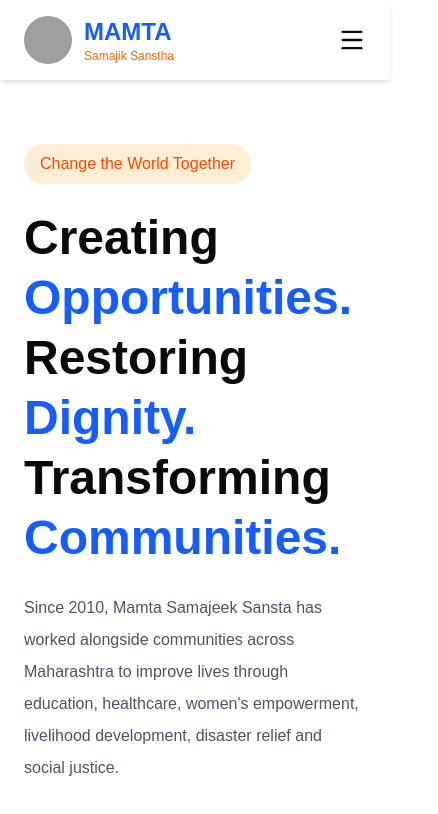
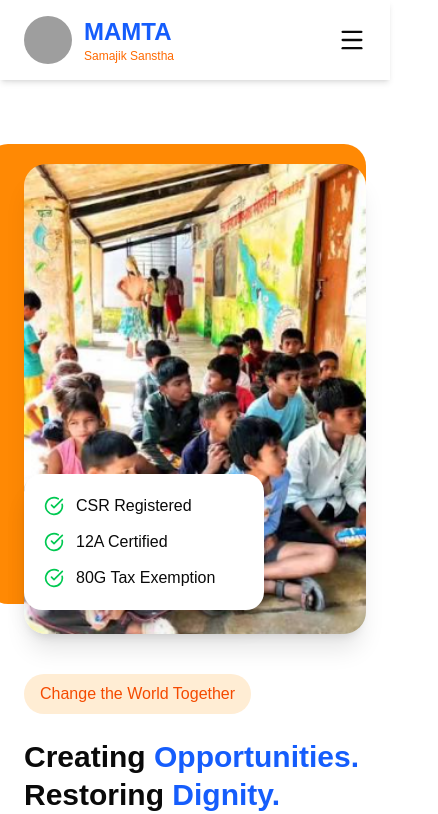
Before and after one commit to catlium/mamta, a React (Vite) app: page / in a window 390 px wide. Shown: the top 814 px of the page, 438 px wide, since content can reach past the window. Built offline with nearby package versions, Linux system fonts and the light colour scheme; grey boxes are pictures that could not be loaded.

Commit message:
style: main layout added

```diff
--- a/eslint.config.js
+++ b/eslint.config.js
@@ -20,11 +20,13 @@
       globals: globals.browser,
     },
     rules: {
+        "react-hooks/set-state-in-effect": "off",
       "react-refresh/only-export-components": [
         "warn",
         {
           allowConstantExport: true,
         },
+
       ],
     },
   },
--- a/src/components/hero.tsx
+++ b/src/components/hero.tsx
@@ -5,7 +5,7 @@
   return (
     <section
       id="home"
-      className="max-w-7xl mx-auto px-6 py-16 flex flex-col md:flex-row items-center justify-between gap-10"
+      className="max-w-7xl mx-auto px-6 py-16 flex flex-col-reverse md:flex-row items-center justify-between gap-10"
     >
       {/* Left Side */}
       <div className="md:w-1/2">
@@ -13,7 +13,7 @@
           Change the World Together
         </p>
 
-        <h1 className="text-5xl font-bold mt-6 leading-tight">
+        <h1 className="text-3xl md:text-4xl lg:text-5xl font-bold mt-6 leading-tight">
           Creating <span className="text-blue-600">Opportunities.</span>
           <br />
           Restoring <span className="text-blue-600">Dignity.</span>
--- /dev/null
+++ b/src/components/main-layout.tsx
@@ -0,0 +1,17 @@
+import { Outlet } from "react-router"
+import Navbar from "./navbar"
+import Footer from "./footer"
+
+const  MainLayout = ()=>{
+    return(
+        <>
+        <Navbar/>
+        <main className="container overflow-hidden mx-auto">
+            <Outlet/>
+        </main>
+        <Footer/>
+        </>
+    )
+}
+
+export default MainLayout
--- a/src/components/programs-section.tsx
+++ b/src/components/programs-section.tsx
@@ -60,7 +60,7 @@
           delay: 3000,
         }),
       ]}
-      className="container mx-auto my-4"
+      className="w-full p-12 mx-auto"
     >
       <CarouselContent>
         {programs.map((program) => (
--- a/src/router.tsx
+++ b/src/router.tsx
@@ -1,16 +1,15 @@
 import { createBrowserRouter } from "react-router";
-
-import App from "./app";
 
 import HomePage from "./pages/home-page";
 import AboutPage from "./pages/about-page";
 import ProgramsPage from "./pages/programs-page";
 import ContactPage from "./pages/contact-page";
+import MainLayout from "./components/main-layout";
 
 export const router = createBrowserRouter([
   {
     path: "/",
-    Component: App,
+    element: <MainLayout />,
     children: [
       {
         index: true,
@@ -22,7 +21,16 @@
       },
       {
         path: "programs",
-        Component: ProgramsPage,
+        children: [
+          {
+            index: true,
+            Component: ProgramsPage,
+          },
+          {
+            path: ":id",
+            Component: AboutPage,
+          },
+        ]
       },
       {
         path: "contact",
```
Also changed, not shown: 1 other file (tests, documents, lock files or other folders).
